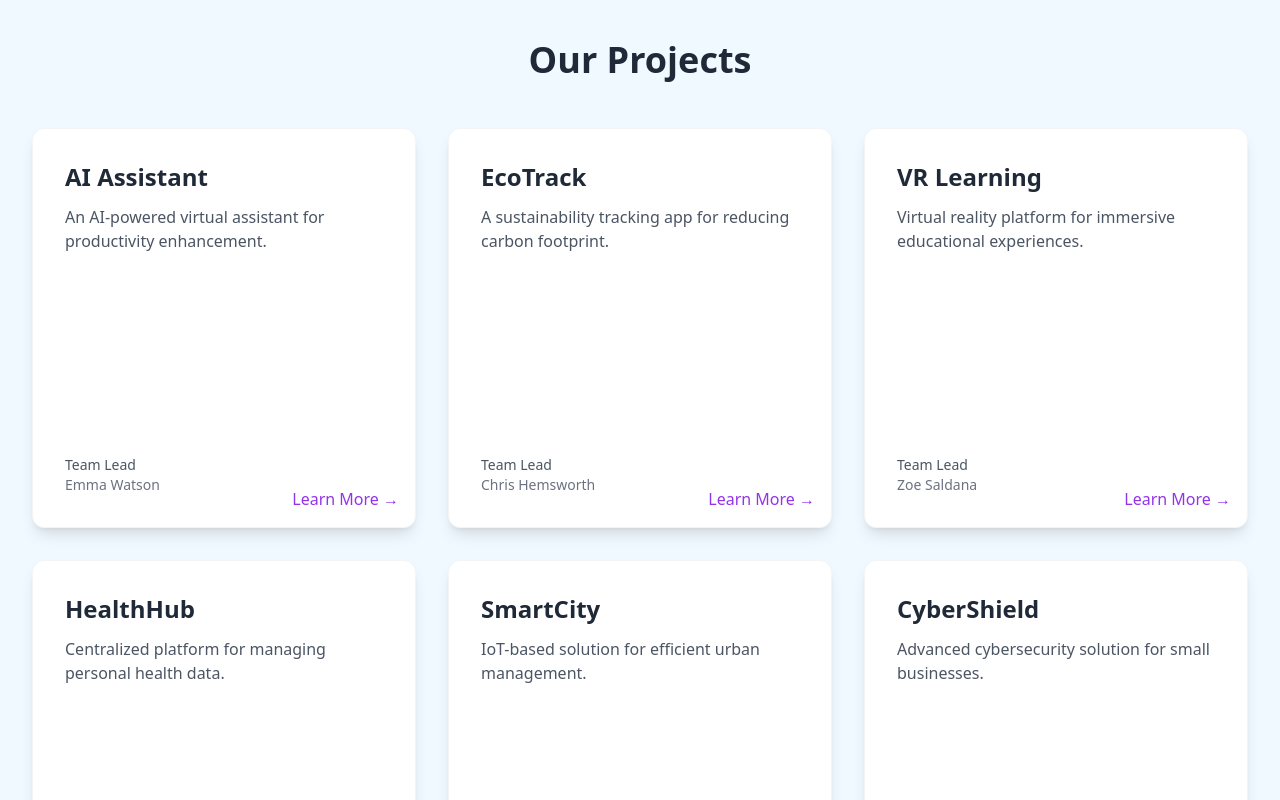
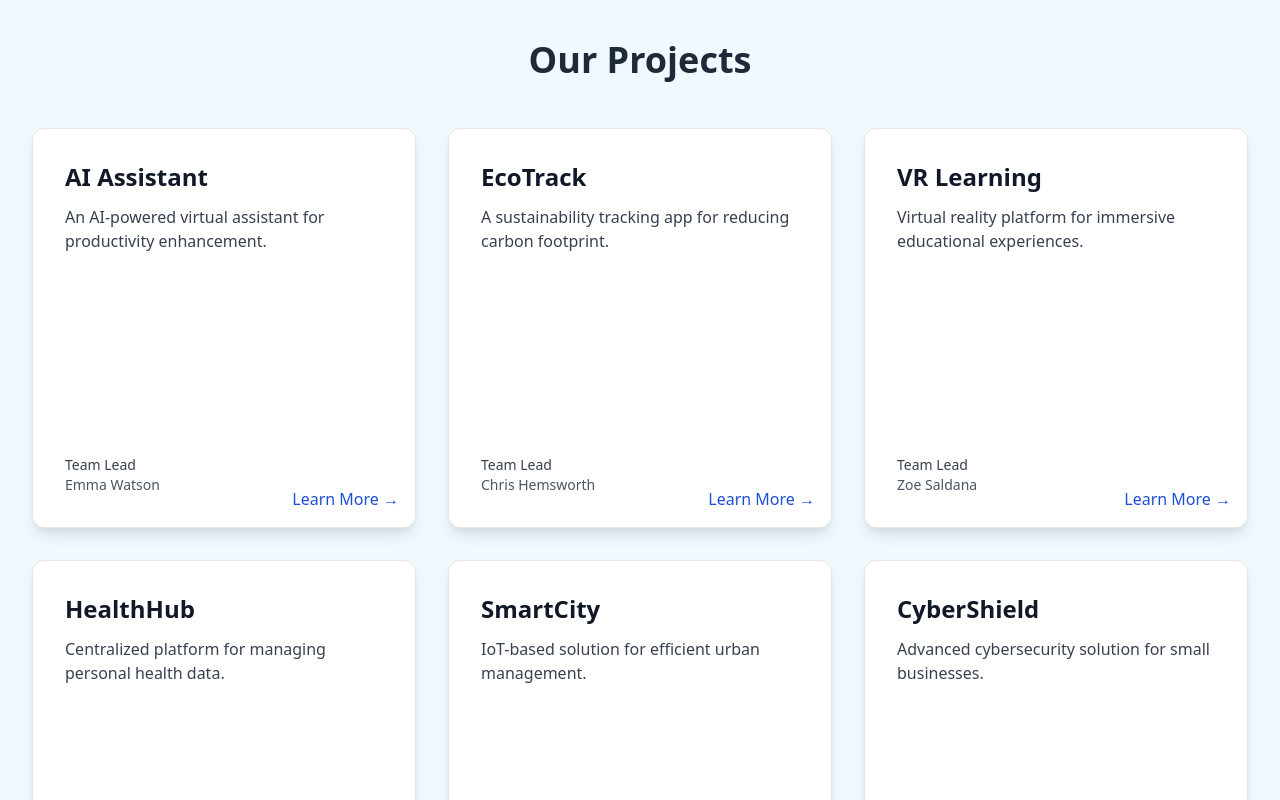
Before and after one commit to praneeth622/Devs-Club-IIITDM, a Next.js app in the folder devs-club/: page /projects in a window 1280 px wide. Shown: the part 880-1680 px from the top of the page. Built offline with nearby package versions, Linux system fonts and the light colour scheme; no server answers.

Commit message:
updated project-cards

```diff
--- a/devs-club/app/projects/(components)/ProjectCard.jsx
+++ b/devs-club/app/projects/(components)/ProjectCard.jsx
@@ -8,7 +8,7 @@ const ProjectCard = ({ project, onHover, onClick }) => {
   return (
     <motion.div
       ref={cardRef}
-      className="group relative bg-white rounded-xl shadow-lg overflow-hidden cursor-pointer h-[400px] border border-gray-100"
+      className="group relative bg-white rounded-xl shadow-lg overflow-hidden cursor-pointer h-[400px] border border-gray-200"
       initial={{ opacity: 0, y: 50 }}
       animate={{ opacity: 1, y: 0 }}
       transition={{ duration: 0.5 }}
@@ -16,14 +16,14 @@ const ProjectCard = ({ project, onHover, onClick }) => {
       onHoverStart={onHover}
       onClick={onClick}
     >
-      <div className="absolute inset-0 bg-gradient-to-br from-purple-600/90 to-blue-600/90 opacity-0 group-hover:opacity-100 transition-opacity duration-300" />
+      <div className="absolute inset-0 bg-gradient-to-br from-slate-800/90 to-blue-800/90 opacity-0 group-hover:opacity-100 transition-opacity duration-300" />
 
       <div className="p-8 h-full flex flex-col relative z-10">
         <div className="mb-auto">
-          <h2 className="text-2xl font-bold text-gray-800 group-hover:text-white transition-colors duration-300 mb-3">
+          <h2 className="text-2xl font-bold text-gray-900 group-hover:text-white transition-colors duration-300 mb-3">
             {project.name}
           </h2>
-          <p className="text-gray-600 group-hover:text-white/90 transition-colors duration-300">
+          <p className="text-gray-700 group-hover:text-white/90 transition-colors duration-300">
             {project.description}
           </p>
         </div>
@@ -31,10 +31,10 @@ const ProjectCard = ({ project, onHover, onClick }) => {
         <div className="mt-6">
           <div className="flex items-center space-x-4">
             <div>
-              <p className="text-sm font-medium text-gray-600 group-hover:text-white/90 transition-colors duration-300">
+              <p className="text-sm font-medium text-gray-700 group-hover:text-white/90 transition-colors duration-300">
                 Team Lead
               </p>
-              <p className="text-sm text-gray-500 group-hover:text-white/70 transition-colors duration-300">
+              <p className="text-sm text-gray-600 group-hover:text-white/70 transition-colors duration-300">
                 {project.teamLead.name}
               </p>
             </div>
@@ -43,7 +43,7 @@ const ProjectCard = ({ project, onHover, onClick }) => {
 
         <div className="absolute bottom-4 right-4">
           <motion.button
-            className="text-purple-600 group-hover:text-white transition-colors duration-300"
+            className="text-blue-700 group-hover:text-white transition-colors duration-300"
             whileHover={{ scale: 1.1 }}
             whileTap={{ scale: 0.95 }}
           >
--- a/devs-club/app/projects/(components)/ProjectDetails.jsx
+++ b/devs-club/app/projects/(components)/ProjectDetails.jsx
@@ -21,7 +21,7 @@ const ProjectDetails = ({ project, onClose }) => {
           <div className="flex items-center mb-4">
             <div>
               <h3 className="text-xl font-semibold text-gray-800">{project.teamLead.name}</h3>
-              <p className="text-purple-600">Team Lead</p>
+              <p className="text-blue-600">Team Lead</p>
             </div>
           </div>
           <h2 className="text-2xl font-bold text-gray-800 mb-2">{project.name}</h2>
@@ -45,7 +45,7 @@ const ProjectDetails = ({ project, onClose }) => {
             ))}
           </ul>
           <motion.button
-            className="mt-6 px-4 py-2 bg-purple-600 text-white rounded-md hover:bg-purple-700 transition-colors duration-200"
+            className="mt-6 px-4 py-2 bg-blue-600 text-white rounded-md hover:bg-blue-700 transition-colors duration-200"
             whileHover={{ scale: 1.05 }}
             whileTap={{ scale: 0.95 }}
             onClick={onClose}
```
